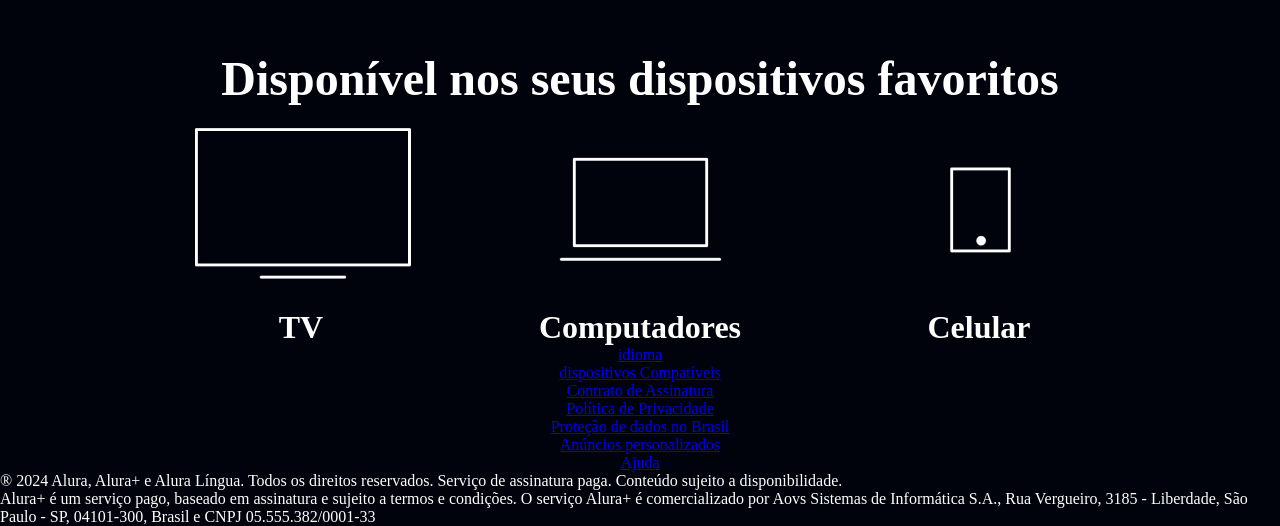
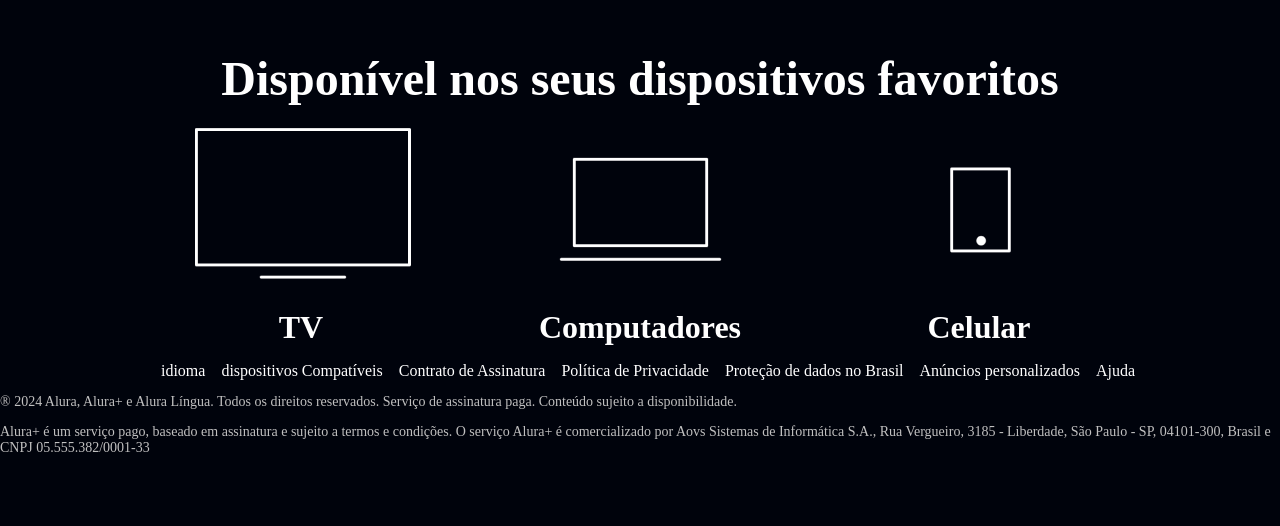
Before and after one commit to dudaferi/Alura-Fllix, a plain HTML site: page index.html in a window 1280 px wide. Shown: the part 3149-3675 px from the top of the page. After the commit the page ends 3619 px from the top, so only its background shows below. Drawn offline with Linux system fonts and the light colour scheme.

Commit message:
Add files via upload

```diff
--- a/index.html
+++ b/index.html
@@ -67,34 +67,16 @@
         </section>
         <footer class="rodape">
         <imag src="Logo.png" alt="" class="rodape_logo">
-         <ul class="rodape_link">
-             <li class="lisa_link">
-                <a href="#">idioma</a>
+         <ul class="rodape_lista">
+             <li class="lista_link"> <a href="#">idioma</a> </li>
 
-                         </li>
+            <li class="lista_link"><a href="#">dispositivos Compatíveis</a>  </li>
+            <li class="lista_link"><a href="#">Contrato de Assinatura</a>     </li>
+            <li class="lista_link"><a href="#">Política de Privacidade</a></li>
+            <li class="lista_link"> <a href="#">Proteção de dados no Brasil</a></li>
+            <li class="lista_link"> <a href="#">Anúncios personalizados</a>  </li>
 
-                         <li class="lisa_link">
-                             <a href="#">dispositivos Compatíveis</a>
-
-                             </li>
-                             <li class="lisa_link">
-                                <a href="#">Contrato de Assinatura</a>
-
-                            </li>
-                             <li class="lisa_link">
-                                 <a href="#">Política de Privacidade</a>
-
-                                </li>
-                                <li class="lisa_link">
-                                     <a href="#">Proteção de dados no Brasil</a>
-                              </li>
-                                    <li class="lisa_link">
-                                         <a href="#">Anúncios personalizados</a>
-                                         </li>
-
-                                         <li class="lisa_link">
-                                            <a href="#">Ajuda</a>
-                                         </li>
+            <li class="lista_link"> <a href="#">Ajuda</a></li>
      </ul>
      </imag>
   </footer>
--- a/style.css
+++ b/style.css
@@ -117,3 +117,15 @@
     list-style-type: none;
     margin-top: 1em;
 }
+
+.lista_link a{
+    text-decoration: none;
+    color: var(--branco-principal);
+    margin-left: 1em;
+}
+
+.rodape_texto{
+    margin: 1em 0;
+    color: var(--cinza-secundario);
+    font-size: 14px;
+}
```
